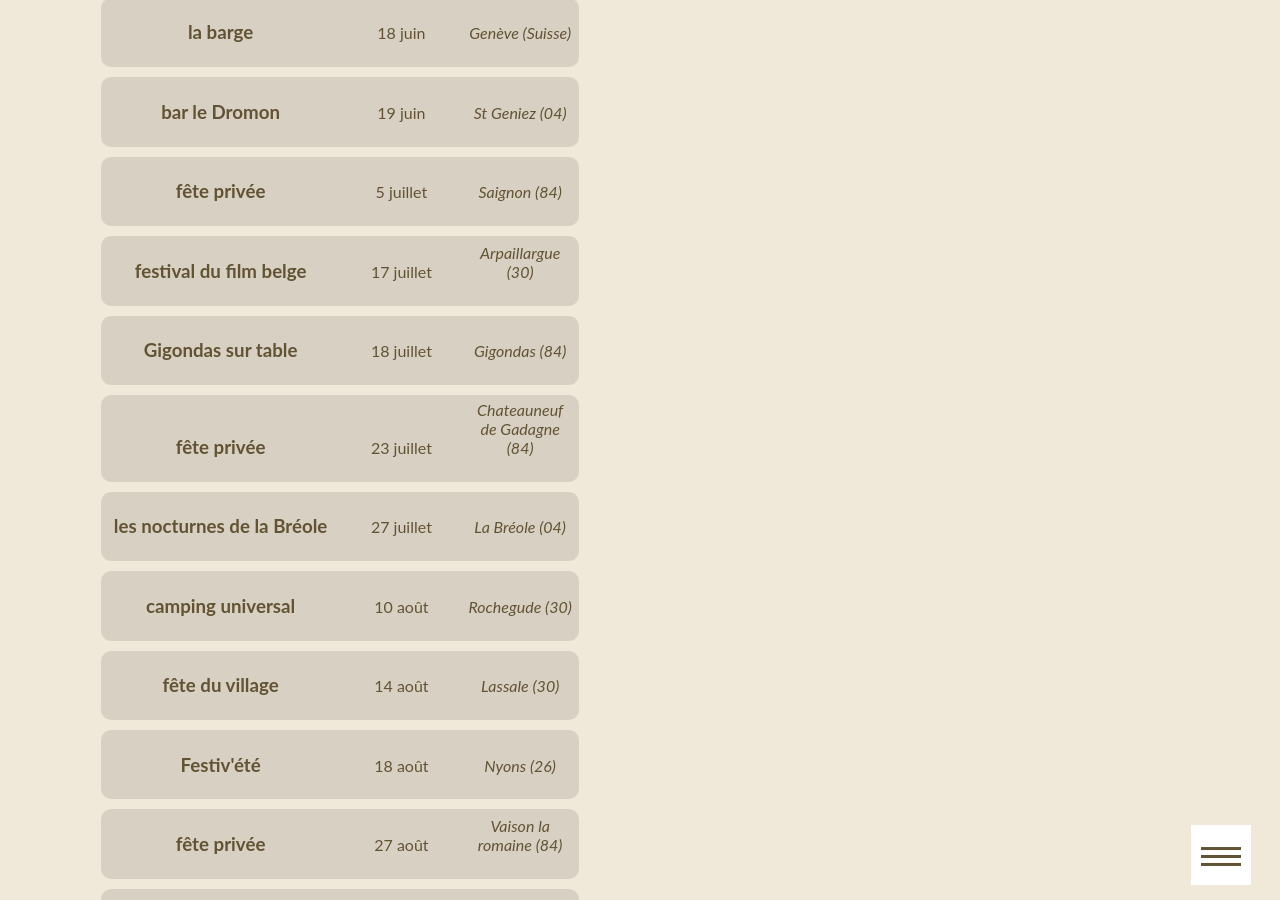
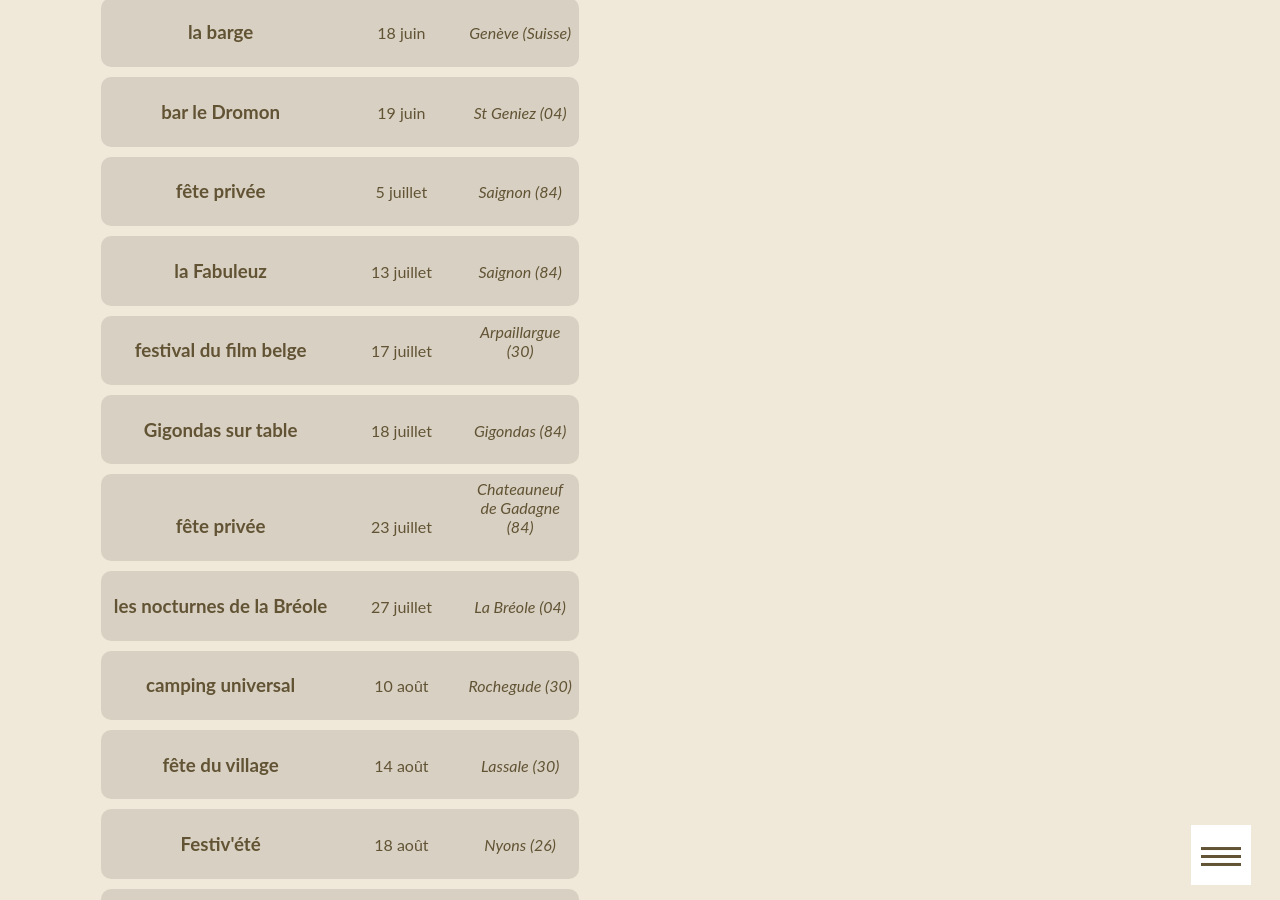
Before and after one commit to ftmftrs/ftmftrs.github.io, a Jekyll site: the page built from concert/index.html, in a window 1280 px wide and 900 px high, scrolled down 2106 px. Built offline with Jekyll 4.4.1, drawn with Linux system fonts in a browser that asks for light colours; Markdown is read by kramdown in place of the engine named in the settings; comment, search, counter and statistics services are not loaded.

Commit message:
Update concerts2016.yml

```diff
--- a/_data/concerts2016.yml
+++ b/_data/concerts2016.yml
@@ -64,6 +64,10 @@
   date: 5 juillet
   address: Saignon (84)
 
+- title: la Fabuleuz
+  date: 13 juillet
+  address: Saignon (84)
+
 - title: festival du film belge
   date: 17 juillet
   address: Arpaillargue (30)
```
